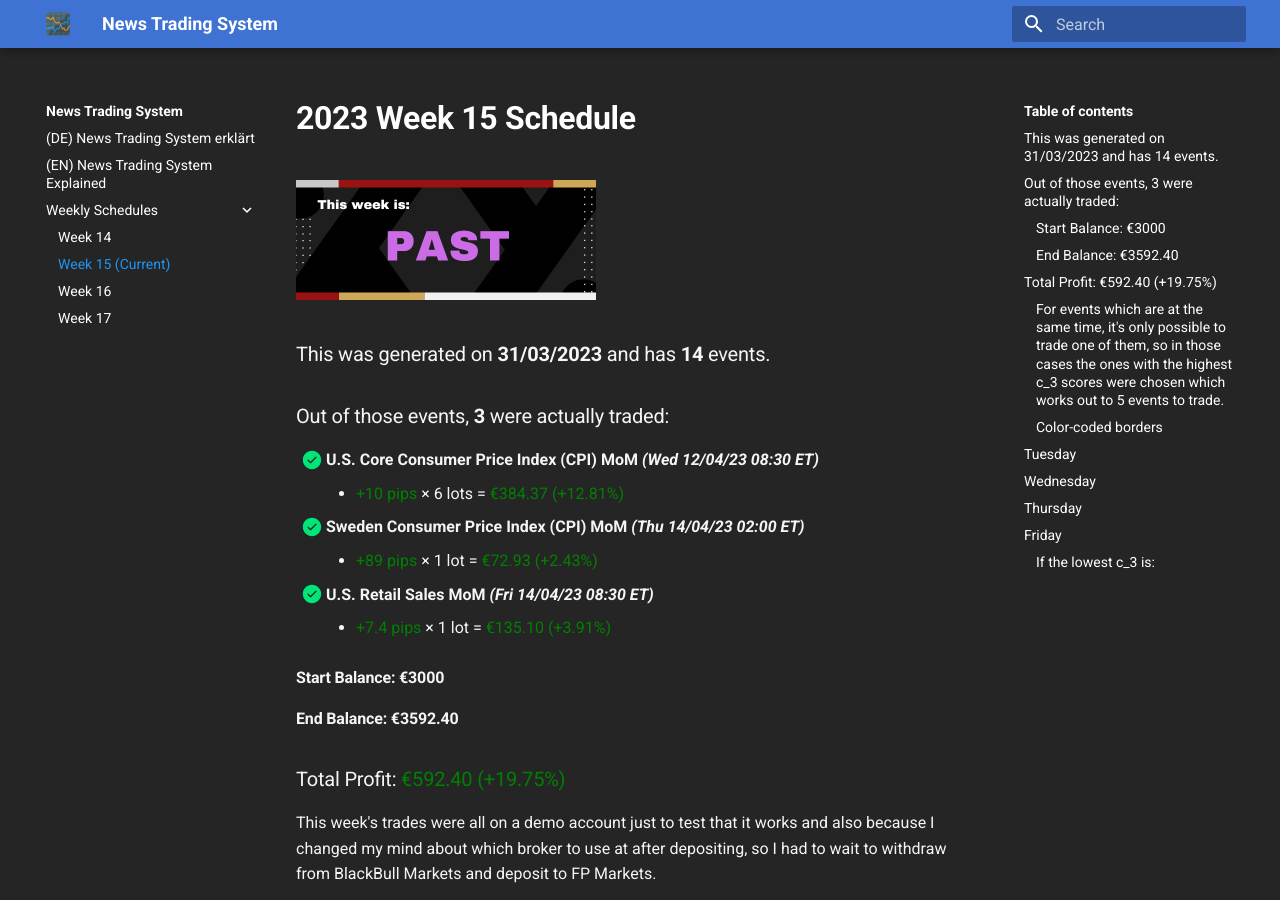
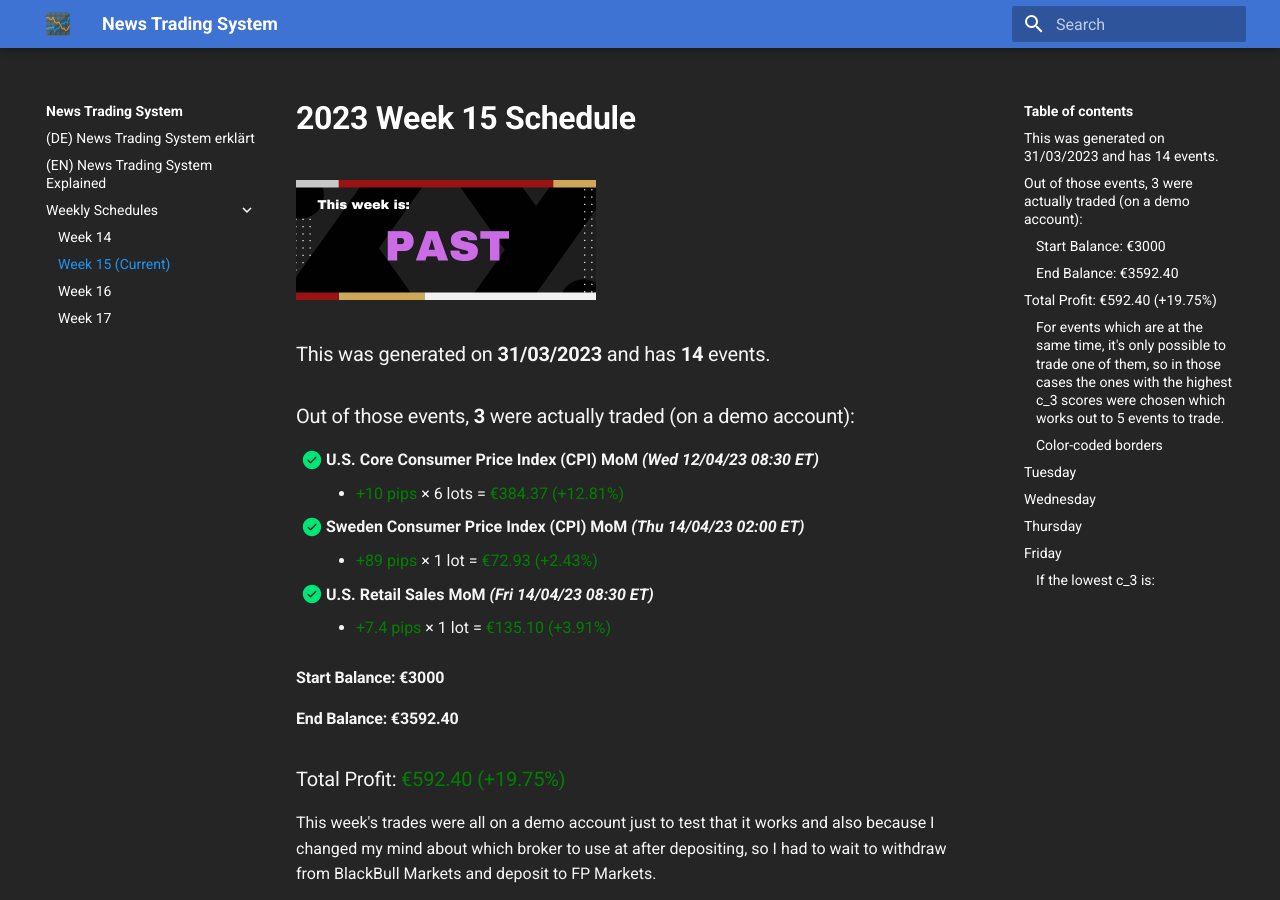
Before and after one commit to spliffli/news-trading-analyzer, an MkDocs documentation site: the page built from docs/weekly-schedules/week-15-schedule.md, in a window 1280 px wide and 900 px high. Built offline with MkDocs 1.6.1 and Material for MkDocs 9.7.7, drawn with Linux system fonts in a browser that asks for light colours; comment, search, counter and statistics services are not loaded.

Commit message:
updated docs

```diff
--- a/docs/weekly-schedules/week-15-schedule.md
+++ b/docs/weekly-schedules/week-15-schedule.md
@@ -4,7 +4,7 @@
 
 ### This was generated on **31/03/2023** and has **14** events.
 
-### Out of those events, **3** were actually traded:
+### Out of those events, **3** were actually traded (on a demo account):
 
 - [x] **U.S. Core Consumer Price Index (CPI) MoM** ***(Wed 12/04/23 08:30 ET)***
     - <span class="green-text">+10 pips</span> × 6 lots = <span class="green-text">€384.37 (+12.81%)</span>
```
